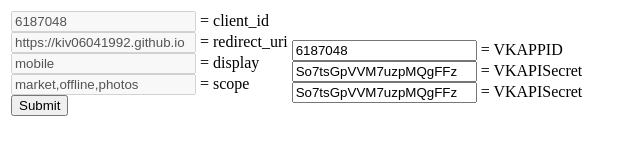
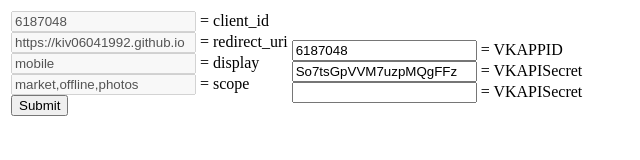
Before and after one commit to kiv06041992/kiv06041992.github.io, a plain HTML site: page index.html in a window 1280 px wide. Shown: the whole page, without its empty margins (0-640 px from the left). Drawn offline with Linux system fonts and the light colour scheme.

Commit message:
Update index.html

```diff
--- a/index.html
+++ b/index.html
@@ -17,7 +17,7 @@
     <td>
       <input value="6187048"> = VKAPPID<br>
       <input value="So7tsGpVVM7uzpMQgFFz"> = VKAPISecret<br>
-      <input id="vkaccesstoken" value="So7tsGpVVM7uzpMQgFFz"> = VKAPISecret<br>
+      <input id="vkaccesstoken" value=""> = VKAPISecret<br>
     </td>
   </tr>
 </table>
```
